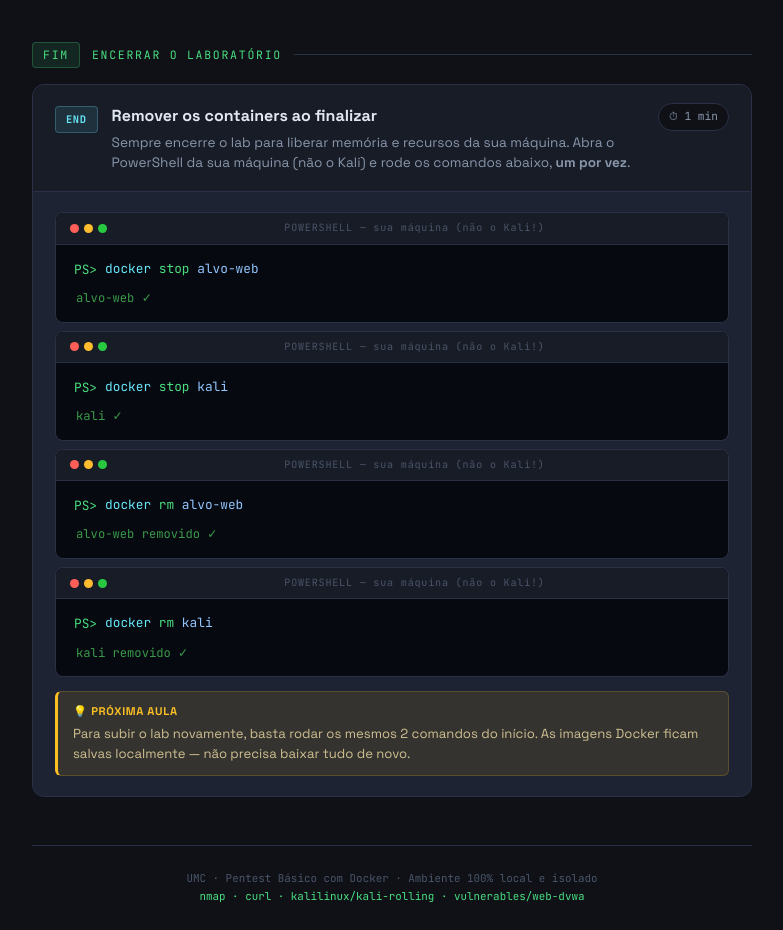
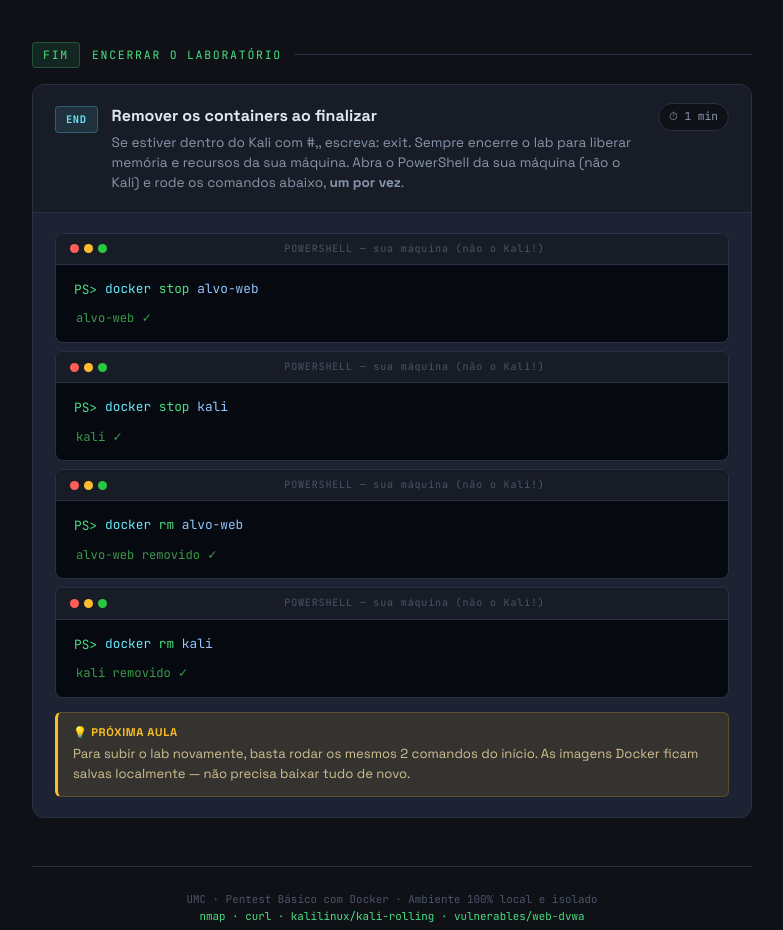
Before and after one commit to oscar-ev/Lab-kali-basico, a plain HTML site: page index.html in a window 1280 px wide. Shown: the part 7880-8810 px from the top of the page, without its empty margins (248-1031 px from the left). Drawn offline with Linux system fonts and the light colour scheme.

Commit message:
Update phase description for lab closure instructions

```diff
--- a/index.html
+++ b/index.html
@@ -1112,7 +1112,7 @@
     <div class="phase-num pn-cyan">END</div>
     <div>
       <div class="phase-title">Remover os containers ao finalizar</div>
-      <div class="phase-desc">Sempre encerre o lab para liberar memória e recursos da sua máquina. Abra o PowerShell da sua máquina (não o Kali) e rode os comandos abaixo, <strong>um por vez</strong>.</div>
+      <div class="phase-desc">Se estiver dentro do Kali com #,, escreva: exit. Sempre encerre o lab para liberar memória e recursos da sua máquina. Abra o PowerShell da sua máquina (não o Kali) e rode os comandos abaixo, <strong>um por vez</strong>.</div>
     </div>
     <div class="phase-time">⏱ 1 min</div>
   </div>
```
